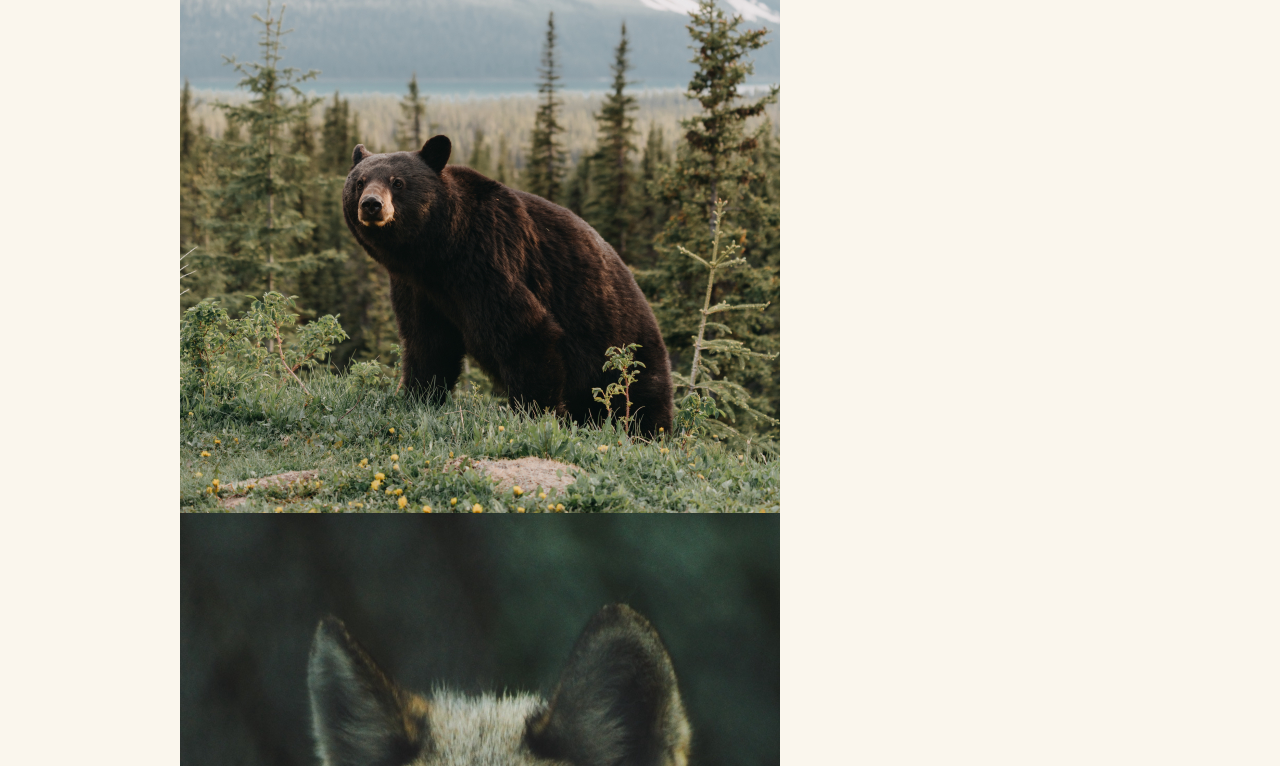
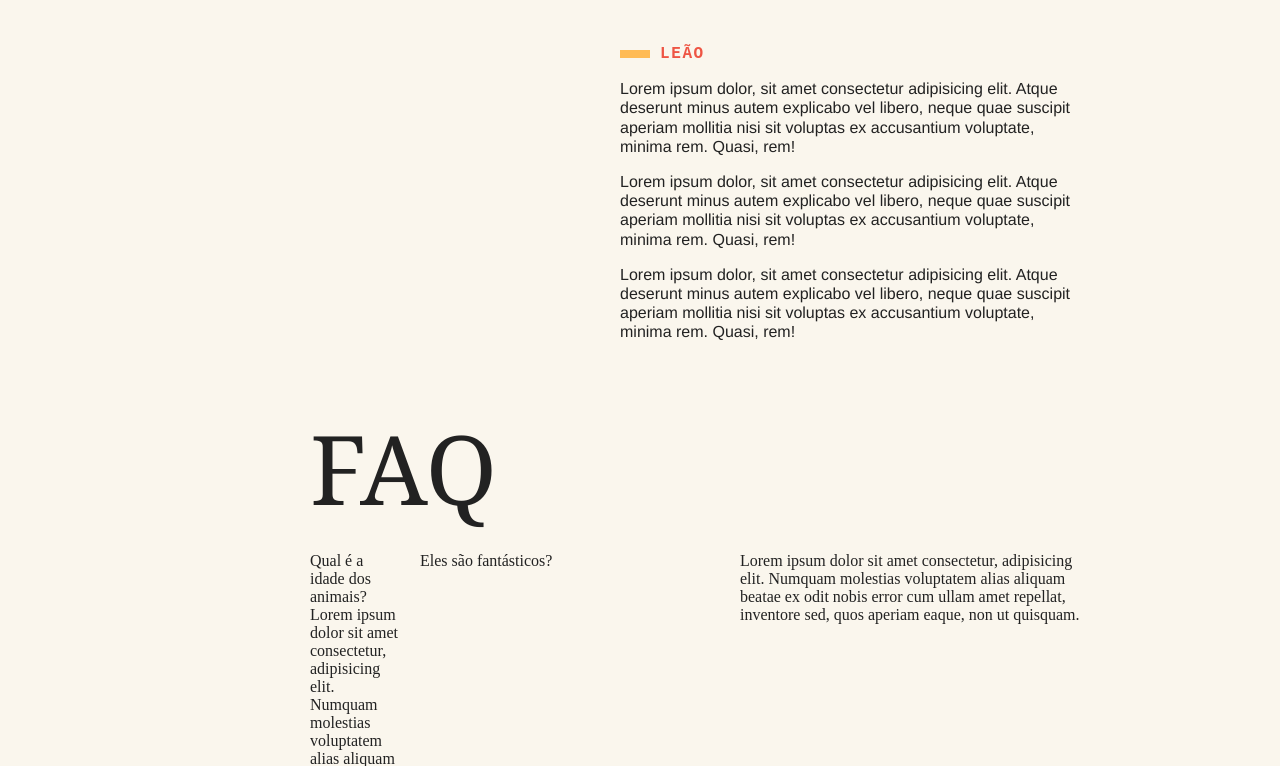
Before and after one commit to lugsdev/animaisFantasticos, a plain HTML site: page index.html in a window 1280 px wide. Shown: the part 2034-2800 px from the top of the page. Drawn offline with Linux system fonts and the light colour scheme.

Commit message:
mid construct

```diff
--- a/index.html
+++ b/index.html
@@ -21,7 +21,7 @@
 
   <section class="grid-section animais" id="animais">
     <h1 class="titulo">Animais Fantásticos</h1>
-    <ul>
+    <ul class="animais-lista">
       <li>
         <img src="/imagens/imagem1.jpg">
       </li>
@@ -87,7 +87,7 @@
     </div>
 
     <section class="grid-section faq" id="faq">
-      <h1>FAQ</h1>
+      <h1 class="titulo">FAQ</h1>
       <dl>
         <dt>Qual é a idade dos animais?</dt>
         <dd>Lorem ipsum dolor sit amet consectetur, adipisicing elit. Numquam molestias voluptatem alias aliquam beatae ex odit nobis error cum ullam amet repellat, inventore sed, quos aperiam eaque, non ut quisquam.</dd>
@@ -104,7 +104,7 @@
     </section>
 
     <section class="grid-section" id="contato">
-      <h1>Contato</h1>
+      <h1 class="titulo">Contato</h1>
       <div class="mapa">
         <img src="/imagens/mapa.png">
       </div>
--- a/style.css
+++ b/style.css
@@ -57,4 +57,70 @@ body {
 .grid-section {
   grid-column: 2/4;
   width: 100%;
+  box-sizing: border-box;
+  padding: 10px;
+  display: grid;
+  grid-template-columns: 90px 300px 1fr;
+  grid-gap: 20px;
+  margin-bottom: 4rem;
 }
+
+.titulo {
+  font-family: "Playfair Display SC", georgia;
+  font-size: 6rem;
+  line-height: 1;
+  font-weight: 400;
+  margin-bottom: 1rem;
+  grid-column: 1/4;
+}
+
+.animais h2 {
+  font-family: "IBM Plex Mono", monospace;
+  font-size: 1rem;
+  text-transform: uppercase;
+  letter-spacing: 0.1em;
+  margin-bottom: 1rem;
+  color: #e54;
+}
+
+.animais h2::before {
+  content: "";
+  display: inline-block;
+  width: 30px;
+  height: 8px;
+  margin-right: 10px;
+  background-color: #fb5;
+}
+
+.animais p {
+  font-family: Helvetica, Arial, sans-serif;
+  line-height: 1.2;
+  margin-bottom: 1rem;
+}
+
+.animais-lista {
+  height: 370px;
+  overflow-y: scroll;
+  grid-column: 2;
+}
+.animais-lista::-webkit-scrollbar {
+  width: 18px;
+}
+
+.animais-lista::-webkit-scrollbar-thumb {
+  background: #fb5;
+  border-left: 4px solid #faf6ed;
+  border-right: 4px solid #faf6ed;
+}
+
+.animais-lista::-webkit-scrollbar-track {
+  background: #faf6ed;
+}
+
+.animais-descricao {
+  grid-column: 3;
+}
+
+.animais-descricao section {
+  margin-bottom: 3rem;
+}
```
